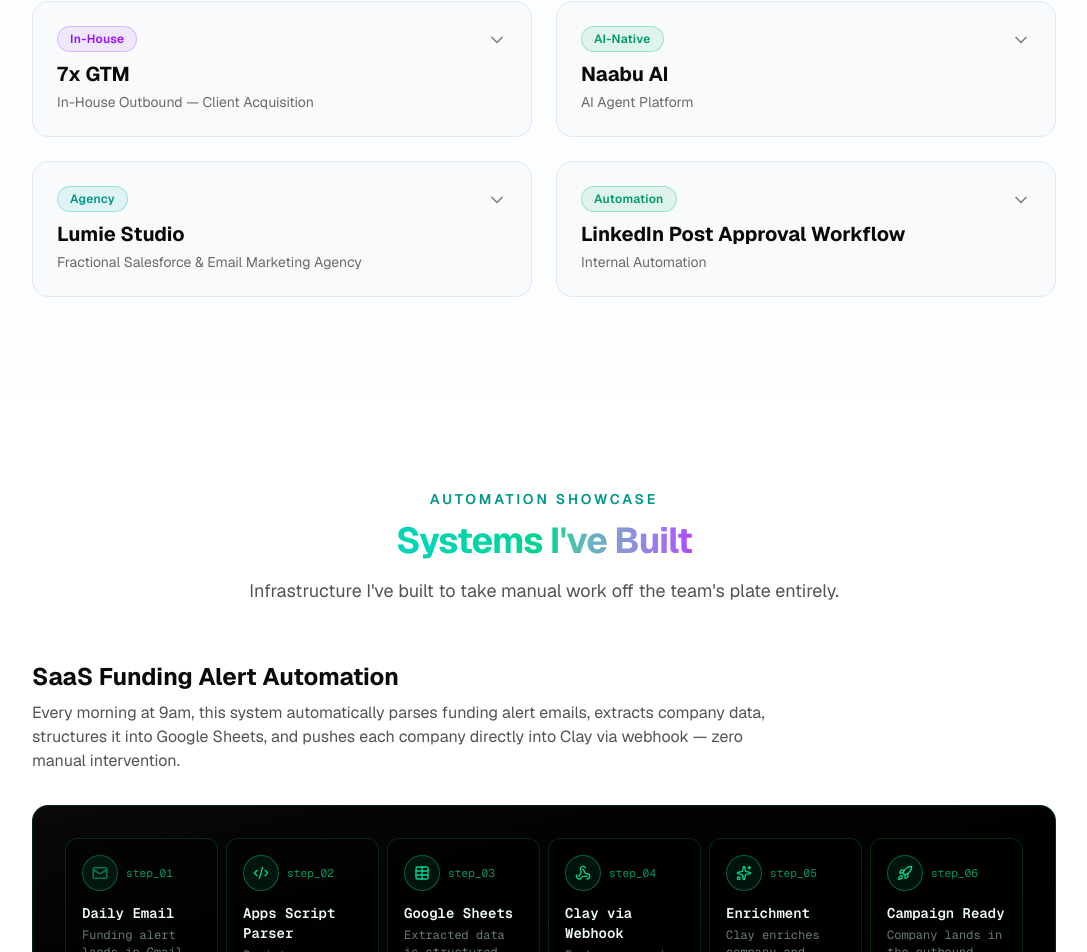
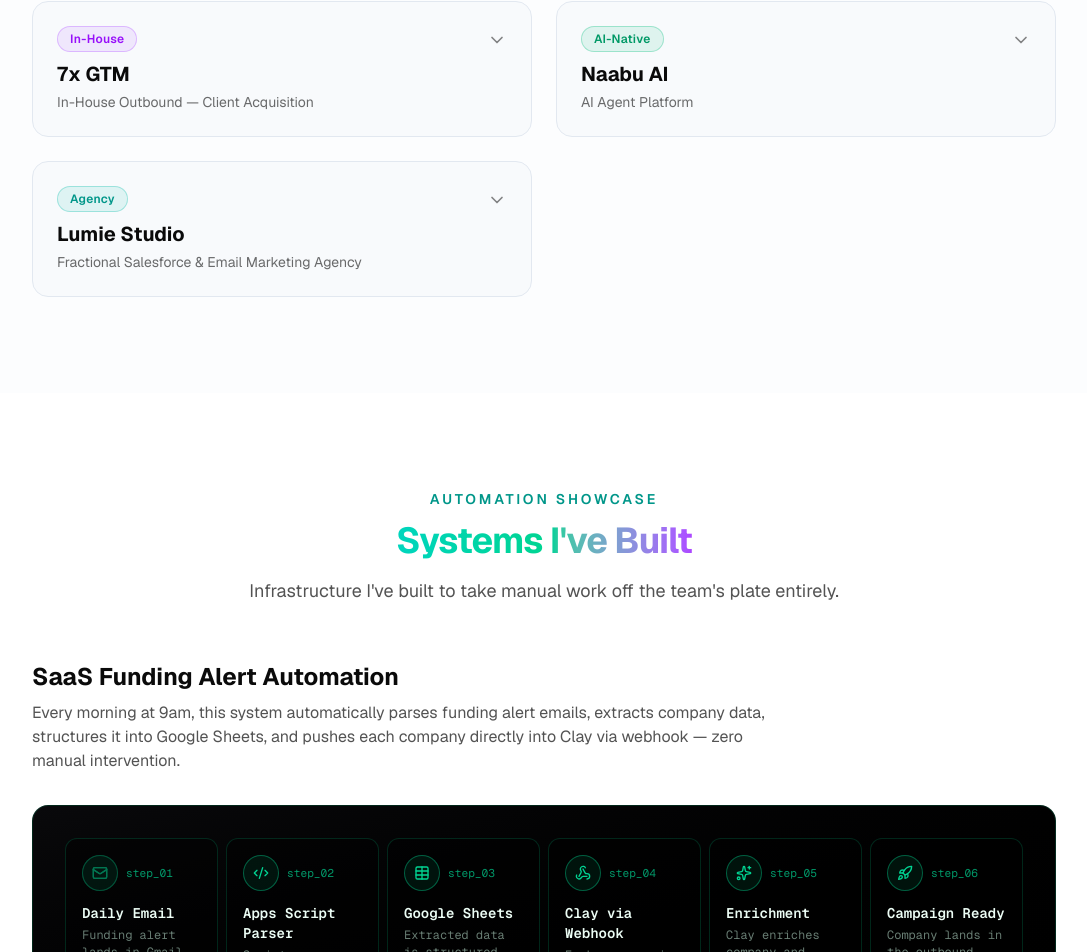
Before and after one commit to zahra12995/zahra-portfolio, a Next.js app: page / in a window 1280 px wide. Shown: the part 3218-4170 px from the top of the page, without its empty margins (96-1183 px from the left). Built offline with nearby package versions, Linux system fonts and the light colour scheme.

Commit message:
Remove LinkedIn Post Approval Workflow campaign card (covered in Automation Showcase instead)

```diff
--- a/src/data/campaigns.ts
+++ b/src/data/campaigns.ts
@@ -47,18 +47,4 @@
     ],
     results: ["Add result — e.g. meetings booked, reply rate, pipeline generated"],
   },
-  {
-    id: "linkedin-post-approval-workflow",
-    company: "LinkedIn Post Approval Workflow",
-    type: "Internal Automation",
-    tag: "Automation",
-    accent: "green",
-    whatIDid: [
-      "Designed and built a full LinkedIn content discovery and approval workflow for 7x GTM",
-      "Built daily post discovery and scoring",
-      "Set up Slack notifications and approval tracking for the team",
-      "Automated Google Doc creation with generated post copy",
-    ],
-    results: ["Add result — e.g. meetings booked, reply rate, pipeline generated"],
-  },
 ];
```
